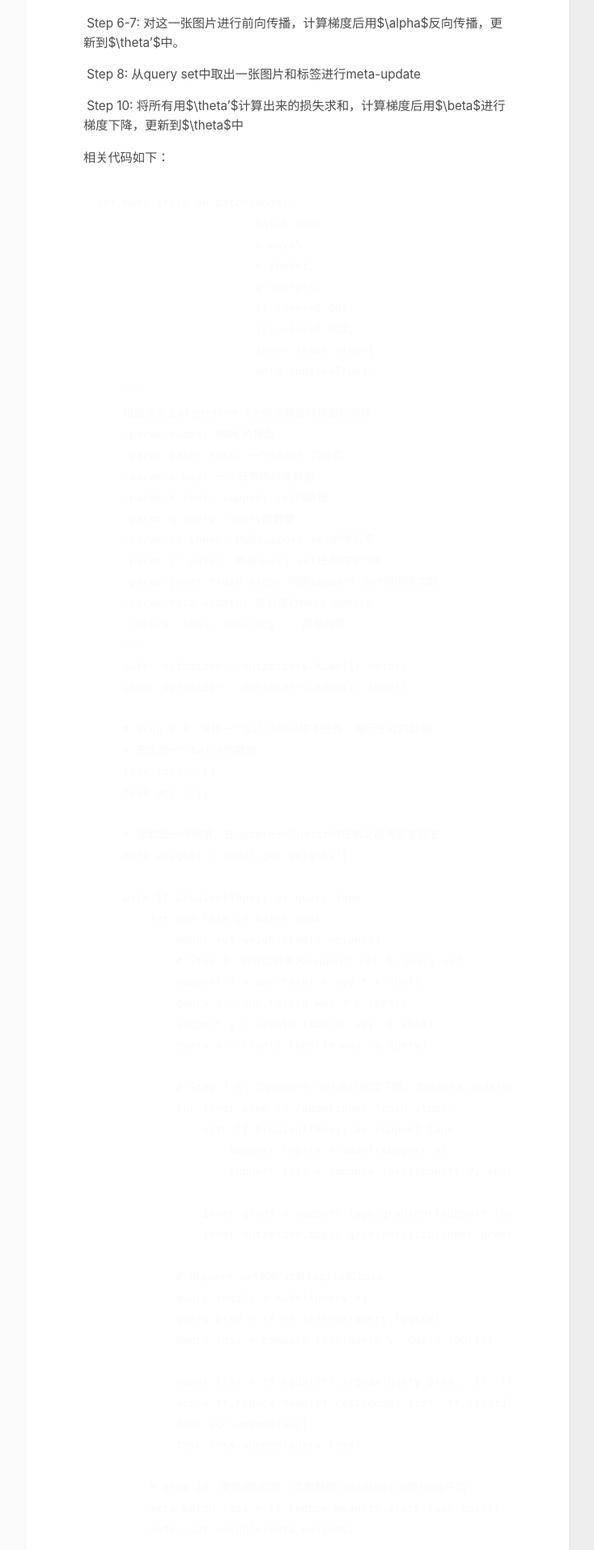
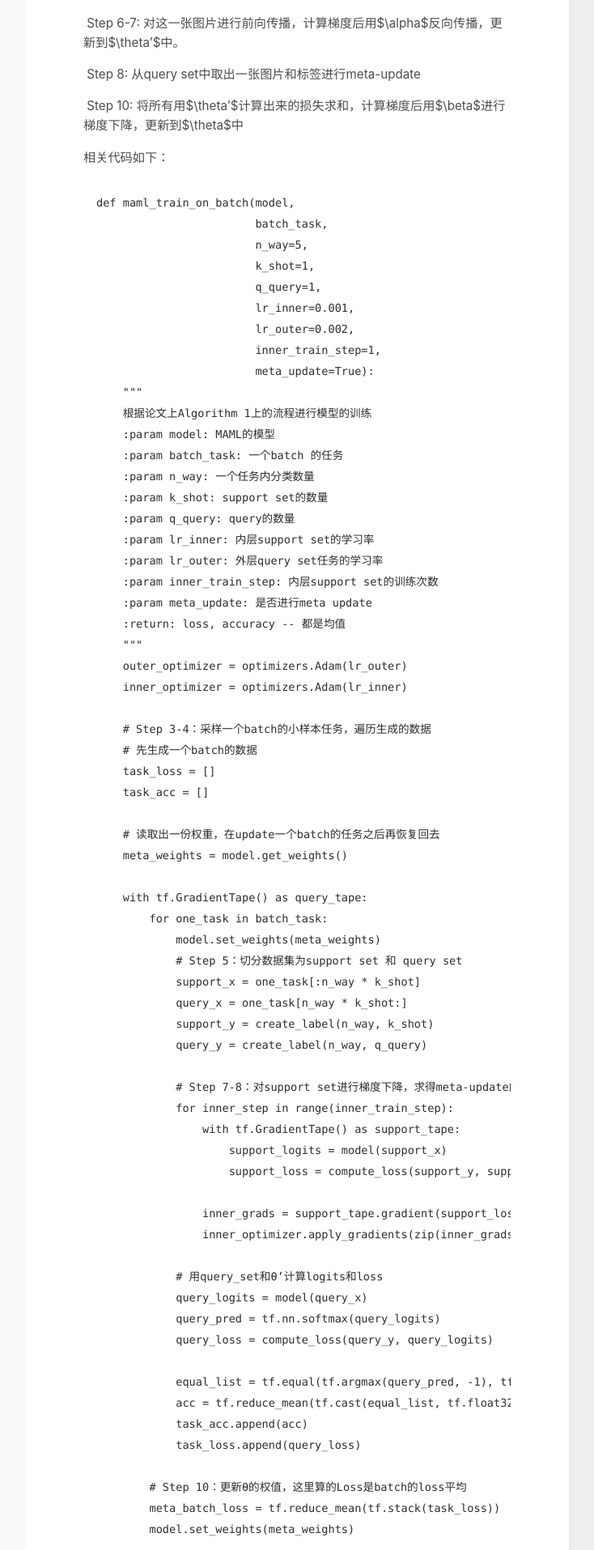
Before and after one commit to Runist/Runist.github.io, a Jekyll site: the page built from _posts/2020-08-23-maml.md, in a window 1280 px wide. Shown: the part 3705-5619 px from the top of the page at 81% size, without its empty margins (417-1151 px from the left). Built offline with Jekyll 4.4.1, drawn with Linux system fonts in a browser that asks for light colours.

Commit message:
change code color

```diff
--- a/assets/css/main.scss
+++ b/assets/css/main.scss
@@ -614,7 +614,7 @@ img {
     }
 
     pre code {
-        color: #fafafa;
+        color: #2D2D2D;
         padding: 0;
         border: none;
     }
```
